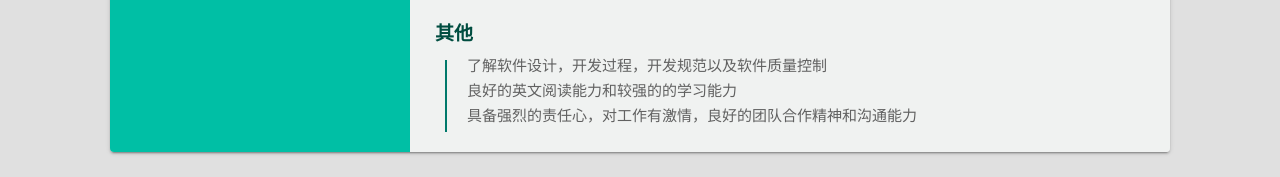
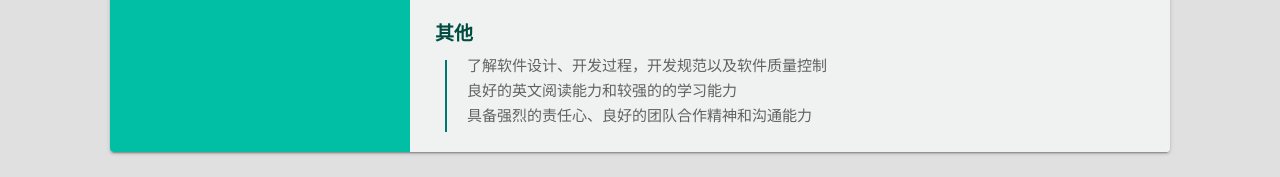
Before and after one commit to fuhuatek/fuhuatek.github.io, a website: page index.html in a window 1280 px wide. Shown: the part 1299-1476 px from the top of the page. Drawn offline with Linux system fonts and the light colour scheme.

Commit message:
21:30-2017.03.09

```diff
--- a/index.html
+++ b/index.html
@@ -4,8 +4,7 @@
     <meta charset="UTF-8">
     <title>付振华的简历</title>
     <meta name="description" content="我是一个充满活力、对编程由衷热爱、善于发现问题和解决问题的软件工程师。我目前正在寻找软件开发工程师岗位，希望借此机会为贵司献上我的一点绵薄之力，快招我到碗里来吧！">
-    <meta name="keywords" content="付振华,软件,工作,简历">
-    <link rel="shortcut icon" href="favicon.ico">
+    <meta name="keywords" content="软件,工作,简历">
     <link rel="stylesheet" href="dist/css/style.min.css">
     <link rel="stylesheet" href="dist/css/fontello.min.css">
     <script>
@@ -133,9 +132,9 @@
                     <h3>其他</h3>
                     <ul class="exp">
                         <li>
-                            <p>了解软件设计，开发过程，开发规范以及软件质量控制</p>
+                            <p>了解软件设计、开发过程，开发规范以及软件质量控制</p>
                             <p>良好的英文阅读能力和较强的的学习能力</p>
-                            <p>具备强烈的责任心，对工作有激情，良好的团队合作精神和沟通能力</p>
+                            <p>具备强烈的责任心、良好的团队合作精神和沟通能力</p>
                         </li>
                     </ul>
                 </li>
```
Also changed, not shown: 1 other file.
